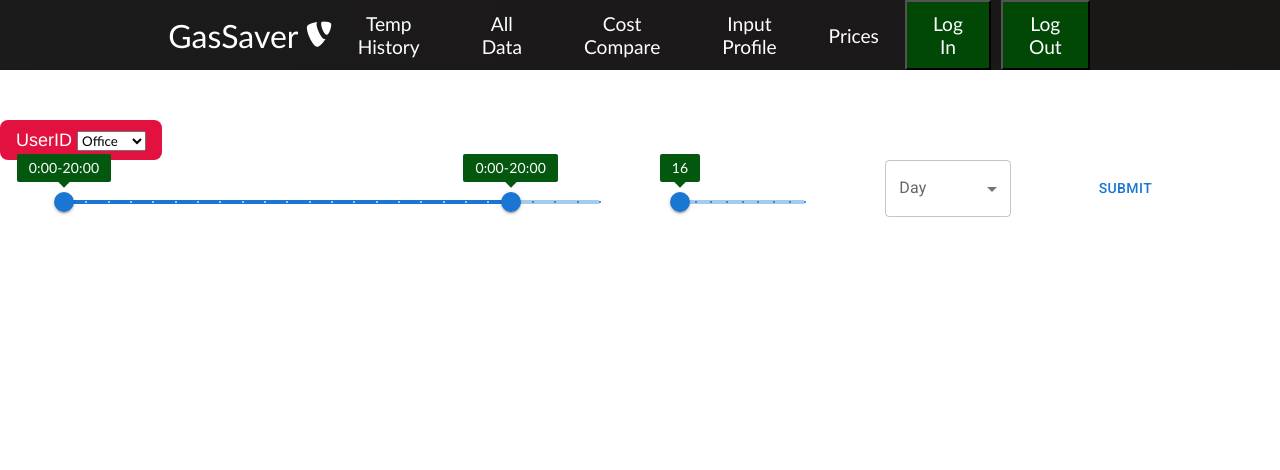
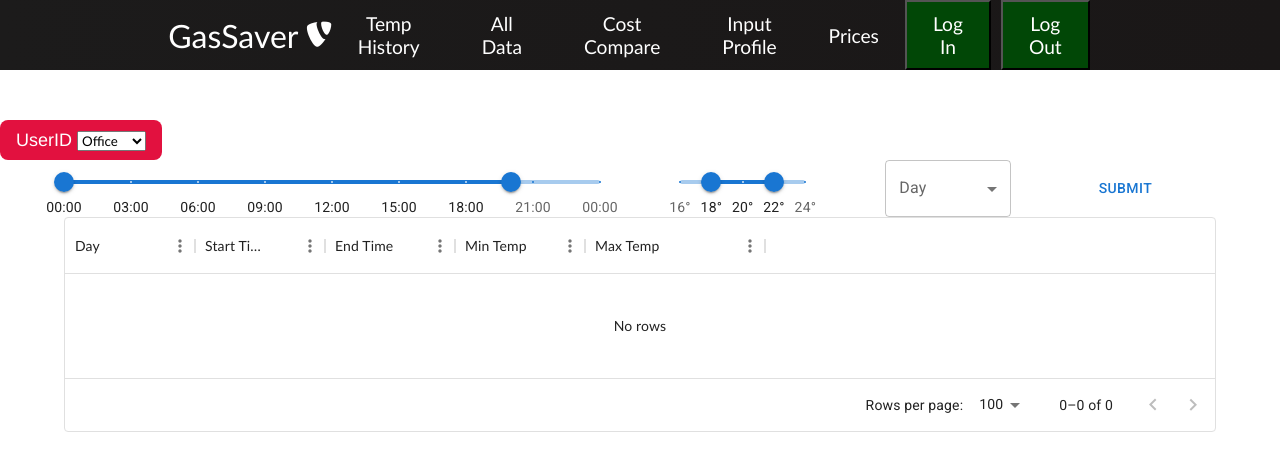
Before and after one commit to morganr72/react-website-hh-3, a React (Create React App) app: page /InputProfile in a window 1280 px wide. Shown: the top 470 px of the page. Built offline with nearby package versions, Linux system fonts and the light colour scheme.

Commit message:
AutoCommit

```diff
--- a/package.json
+++ b/package.json
@@ -7,6 +7,7 @@
     "@emotion/react": "^11.11.1",
     "@emotion/styled": "^11.11.0",
     "@mui/material": "^5.14.1",
+    "@mui/x-data-grid": "^6.11.1",
     "@testing-library/jest-dom": "^5.16.5",
     "@testing-library/react": "^13.4.0",
     "@testing-library/user-event": "^13.5.0",
--- a/src/components/pages/InputProfile.js
+++ b/src/components/pages/InputProfile.js
@@ -6,18 +6,39 @@
   MenuItem,
   FormControl,
   Select,
-  SelectChangeEvent,
   Grid,
-  Box,
   Button,
   Slider,
   Container,
 } from "@mui/material";
+import { DataGrid } from "@mui/x-data-grid";
 
 // function valuetext(temp) {
 //   return `${temp}°C`;
 // }
-
+// let tblwkd = [];
+// let tblstarttime = [];
+// let tblendtime = [];
+// let tblmintemp = [];
+// let tblmaxtemp = [];
+// let tblcounter = [];
+let counter = 0;
+let displayday = "Weekday";
+// var tbldata = [
+//   {
+//     id: 0,
+//     Day: 1,
+//     starttime: "00:00",
+//     endtime: "08:00",
+//     mintemp: 17,
+//     maxtemp: 20,
+//   },
+// ];
+var tbldata = [];
+let rows = [];
+let trows = [];
+let trowsf = [];
+let columns = [];
 const inptheme = createTheme({
   components: {
     // Name of the component
@@ -33,51 +54,9 @@
   },
 });
 
-// export function DaySelect() {
-//   const [day, setAge] = React.useState("");
-
-//   const handleChange = (event) => {
-//     setAge(event.target.value);
-//   };
-
-// return (
-//   <FormControl fullWidth>
-//     <InputLabel>Day</InputLabel>
-//     <Select value={day} label="Day" onChange={handleChange}>
-//       <MenuItem value={1}>Weekday</MenuItem>
-//       <MenuItem value={2}>Weekend</MenuItem>
-//     </Select>
-//   </FormControl>
-// );
-// }
-
-// export function DiscreteSlider() {
-//   const [temp, setValue] = React.useState([16]);
-
-//   const handleChange = (event, newValue) => {
-//     setValue(newValue);
-//   };
-// return (
-//   <>
-//     <ThemeProvider theme={inptheme}>
-//       <Slider
-//         defaultValue={18}
-//         value={temp}
-//         valueLabelDisplay="on"
-//         onChange={handleChange}
-//         step={1}
-//         size="large"
-//         marks
-//         min={16}
-//         max={24}
-//       />
-//     </ThemeProvider>
-//   </>
-// );
-// }
 function Picker() {
   const [state, setState] = React.useState({
-    temp: "",
+    temp: [18, 22],
     day: "",
     times: [0, 20],
   });
@@ -92,7 +71,9 @@
   const [val, setValue] = React.useState("P100001");
   const handleDevChange = (event) => {
     setValue(event.target.value);
+    console.log("DevValue", val);
   };
+
   const jsonString = " ";
   var baseUrl =
     "https://w2s4kg8ggk.execute-api.us-east-1.amazonaws.com/default/InputProfileAPI?device=" +
@@ -101,15 +82,17 @@
     state.times[0] +
     "&timeend=" +
     state.times[1] +
-    "&temp=" +
-    state.temp +
+    "&templ=" +
+    state.temp[0] +
+    "&temph=" +
+    state.temp[1] +
     "&day=" +
     state.day;
   var apiKey = "w6wmyIgvla15dJq7jUbZI91YzsZisEIE6uWH8mS0";
 
   function handleChange(evt) {
     const value = evt.target.value;
-    console.log("Values", evt.target.value);
+    console.log("Value", evt.target.value);
     console.log("Name", evt.target.name);
 
     setState({
@@ -118,16 +101,16 @@
     });
   }
 
-  function handleRange(evt) {
-    const value = evt.target.value;
-    console.log("Values", evt.target.value);
-    console.log("Name", evt.target.name);
+  // function handleRange(evt) {
+  //   const value = evt.target.value;
+  //   console.log("Values", evt.target.value);
+  //   console.log("Name", evt.target.name);
 
-    setState({
-      ...state,
-      [evt.target.name]: value,
-    });
-  }
+  //   setState({
+  //     ...state,
+  //     [evt.target.name]: value,
+  //   });
+  // }
   const options = {
     method: "GET",
     headers: {
@@ -135,14 +118,134 @@
       "x-api-key": `${apiKey}`,
     },
   };
+  const emarks = [
+    {
+      value: 0,
+      label: "00:00",
+    },
+    {
+      value: 3,
+      label: "03:00",
+    },
+    {
+      value: 6,
+      label: "06:00",
+    },
+    {
+      value: 9,
+      label: "09:00",
+    },
+    {
+      value: 12,
+      label: "12:00",
+    },
+    {
+      value: 15,
+      label: "15:00",
+    },
+    {
+      value: 18,
+      label: "18:00",
+    },
+    {
+      value: 21,
+      label: "21:00",
+    },
+    {
+      value: 24,
+      label: "00:00",
+    },
+  ];
+  const pmarks = [
+    {
+      value: 16,
+      label: "16°",
+    },
+    {
+      value: 18,
+      label: "18°",
+    },
+    {
+      value: 20,
+      label: "20°",
+    },
+    {
+      value: 22,
+      label: "22°",
+    },
+    {
+      value: 24,
+      label: "24°",
+    },
+  ];
+  var columns = [
+    { field: "Day", headerName: "Day", width: 130 },
+    { field: "starttime", headerName: "Start Time", width: 130 },
+    { field: "endtime", headerName: "End Time", width: 130 },
+    { field: "mintemp", headerName: "Min Temp", width: 130 },
+    { field: "maxtemp", headerName: "Max Temp", width: 180 },
+  ];
+  var rows = tbldata;
 
+  // var trows = [
+  //   {
+  //     id: "001",
+  //     Day: 1,
+  //     starttime: "00:00",
+  //     endtime: "08:00",
+  //     mintemp: 17,
+  //     maxtemp: 20,
+  //   },
+  // ];
+  console.log("Rows", rows);
   const sendData = function () {
+    counter++;
+    if (state.day == 1) {
+      displayday = "Weekday";
+    } else {
+      displayday = "Weekend";
+    }
+    console.log("Counter", counter);
     console.log("JSon", jsonString);
     console.log("URL", baseUrl);
     console.log("sStartTimes", state.times[0]);
     console.log("sEndTimes", state.times[1]);
     console.log("sDay", state.day);
-    console.log("stemp", state.temp);
+    console.log("stemph", state.temp[0]);
+    console.log("stempl", state.temp[1]);
+    const tableworkdat = {
+      id: counter,
+      Day: displayday,
+      starttime: state.times[0] + ":00",
+      endtime: state.times[1] + ":00",
+      mintemp: state.temp[0],
+      maxtemp: state.temp[1],
+    };
+    tbldata = [...tbldata, tableworkdat];
+    // tblcounter.push(counter);
+    // tblstarttime.push(state.times[0]);
+    // tblendtime.push(state.times[1]);
+    // tblmaxtemp.push(state.temp[1]);
+    // tblmintemp.push(state.temp[0]);
+    // tblwkd.push(state.day);
+    // console.log("start times", tblstarttime);
+    // console.log("end times", tblendtime);
+    // console.log("max temps", tblmaxtemp);
+    // console.log("min temps", tblmintemp);
+    // console.log("day", tblwkd);
+    console.log("Data", tbldata);
+
+    // const trows = [rows[0]];
+    // const trows = tbldata.map((trows) => ({
+    //   Day: trows.Day,
+    //   starttime: trows.starttime,
+    //   endtime: trows.endtime,
+    //   mintemp: trows.mintemp,
+    //   maxtemp: trows.maxtemp,
+    // }));
+    console.log("Columns", columns);
+    console.log("Rows", rows);
+    console.log("Trows", trows);
     fetch(baseUrl, options)
       .then((response) => {
         if (!response.ok) {
@@ -163,7 +266,7 @@
       <div>
         <label class="CboxLab">
           {"UserID "}
-          <select value={val} onChange={handleChange}>
+          <select value={val} onChange={handleDevChange}>
             <option value="P100001">Office</option>
             <option value="P100002">Home 1</option>
             <option value="P100003">Home 2</option>
@@ -186,13 +289,13 @@
             >
               <Slider
                 defaultValue={[0, 24]}
-                valueLabelDisplay="on"
+                valueLabelDisplay="auto"
                 value={state.times}
                 name="times"
                 onChange={handleChange}
                 step={1}
                 size="large"
-                marks
+                marks={emarks}
                 min={0}
                 max={24}
                 valueLabelFormat={
@@ -209,16 +312,17 @@
               justify="center"
             >
               <Slider
-                defaultValue={18}
+                defaultValue={[18, 21]}
                 value={state.temp}
                 name="temp"
-                valueLabelDisplay="on"
+                valueLabelDisplay="auto"
                 onChange={handleChange}
-                step={1}
+                step={0.5}
                 size="large"
-                marks
+                marks={pmarks}
                 min={16}
                 max={24}
+                // valueLabelFormat={state.temp[0]}
               />
             </Grid>
             <Grid
@@ -235,7 +339,7 @@
                   name="day"
                   value={state.day}
                   label="Day"
-                  onChange={handleDevChange}
+                  onChange={handleChange}
                 >
                   <MenuItem value={1}>Weekday</MenuItem>
                   <MenuItem value={2}>Weekend</MenuItem>
@@ -253,7 +357,36 @@
               <Button onClick={sendData}>Submit</Button>
             </Grid>
           </Grid>
+          {/* <div>
+            <input type="text" value={columns} />
+          </div> */}
+          <div style={{ height: 400, width: "100%" }}>
+            <DataGrid rows={rows} columns={columns} autoHeight="true" />
+          </div>
         </Container>
+
+        {/* <div>
+          <table>
+            <tr>
+              <th>Day</th>
+              <th>Start Time</th>
+              <th>End Time</th>
+              <th>Min Temp</th>
+              <th>Max Temp</th>
+            </tr>
+            {trows.map((val, key) => {
+              return (
+                <tr key={key}>
+                  <td>{val.Day}</td>
+                  <td>{val.starttime}</td>
+                  <td>{val.endtime}</td>
+                  <td>{val.mintemp}</td>
+                  <td>{val.max.temp}</td>
+                </tr>
+              );
+            })}
+          </table>
+        </div> */}
       </ThemeProvider>
     </>
   );
```
Also changed, not shown: 1 other file (tests, documents, lock files or other folders).
